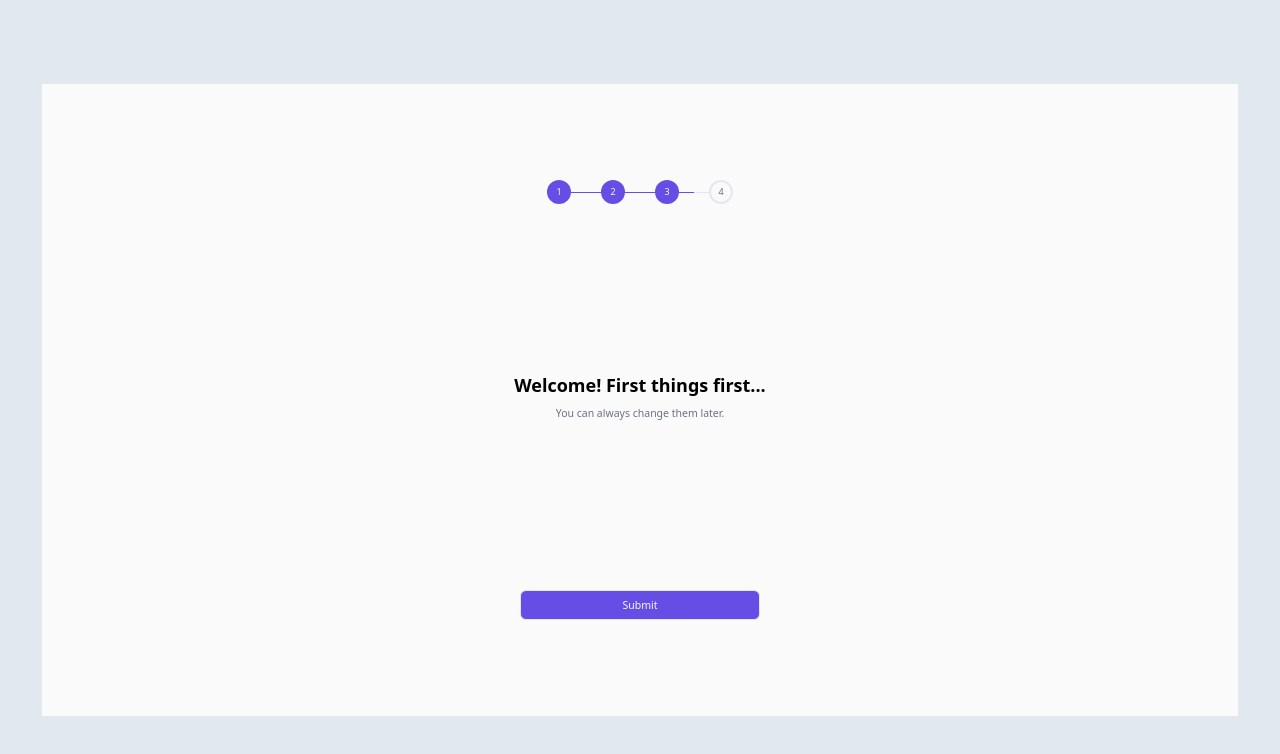
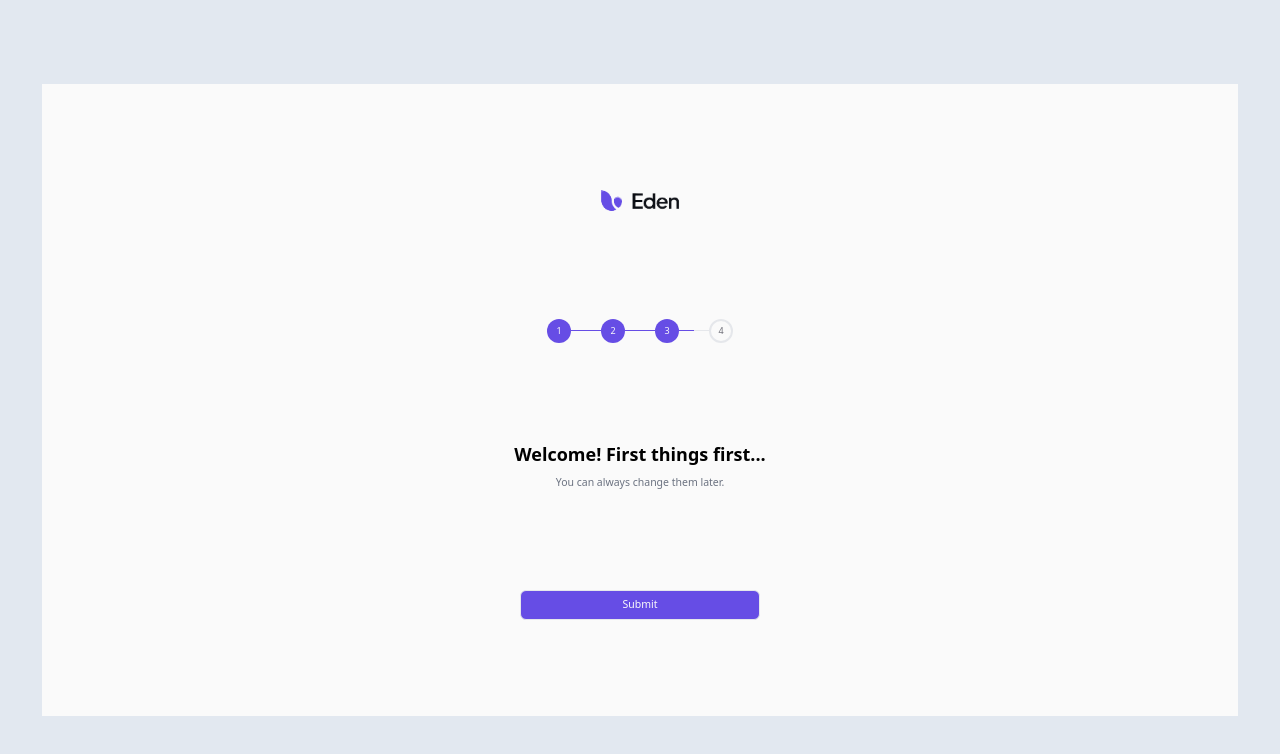
Before and after one commit to sky-kryst/cutshort-react-assignment, a Next.js app: page /onboarding/1 in a window 1280 px wide. Shown: the top 754 px of the page. Built offline with nearby package versions, Linux system fonts and the light colour scheme.

Commit message:
feat(components): :sparkles: add eden logo

```diff
--- a/components/OnboardingLayout/index.tsx
+++ b/components/OnboardingLayout/index.tsx
@@ -1,5 +1,7 @@
 import React from "react";
 import { Stepper } from "../Stepper";
+import Image from "next/image";
+import EdenLogo from "../../public/images/eden_logo.png";
 
 interface IProps {
   children?: React.ReactNode;
@@ -22,6 +24,7 @@ export const OnboardingLayout: React.FC<IProps> = ({
         className={`bg-neutral-50 h-full w-full flex flex-col items-center justify-between py-32`}
       >
         {/* <div className="w-1/3 border border-black"> */}
+        <Image src={EdenLogo} alt="Eden logo" height={39.75} width={94.5} />
         <Stepper noOfSteps={4} stepNo={pageNo} />
         <div className="flex flex-col justify-between items-center h-16">
           <h1 className="font-bold text-2xl">{title}</h1>
```
Also changed, not shown: public/images/eden_logo.png.
